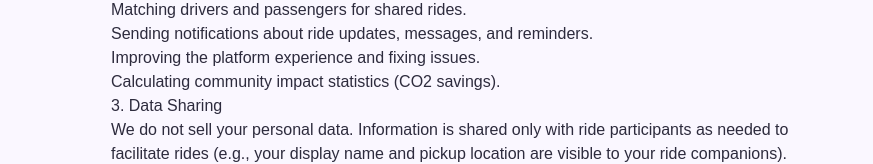
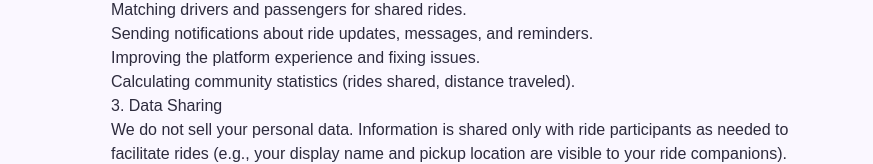
Before and after one commit to festapp-platform/festapp-rideshare, a Next.js app in the folder apps/web/: page /privacy in a window 1280 px wide. Shown: the part 363-527 px from the top of the page, without its empty margins (161-1034 px from the left). Built offline with nearby package versions, Linux system fonts and the light colour scheme; no server answers.

Commit message:
Remove remaining CO2 references from privacy page and store metadata

```diff
--- a/apps/web/app/(public)/privacy/page.tsx
+++ b/apps/web/app/(public)/privacy/page.tsx
@@ -44,7 +44,7 @@ export default function PrivacyPage() {
           Sending notifications about ride updates, messages, and reminders.
         </li>
         <li>Improving the platform experience and fixing issues.</li>
-        <li>Calculating community impact statistics (CO2 savings).</li>
+        <li>Calculating community statistics (rides shared, distance traveled).</li>
       </ul>
 
       <h2>3. Data Sharing</h2>
--- a/apps/web/public/store-metadata.json
+++ b/apps/web/public/store-metadata.json
@@ -2,7 +2,7 @@
   "ios": {
     "name": "spolujizda.online",
     "subtitle": "Free community carpooling",
-    "description": "Find and share rides with people going your way. spolujizda.online connects drivers with empty seats to passengers heading the same direction. Post a ride as a driver or search for one as a passenger — it's completely free.\n\nFeatures:\n- Post and search rides with smart route matching\n- Real-time chat with your ride companions\n- Live location sharing for easy pickup\n- Events with dedicated ride listings\n- Impact dashboard showing your CO2 savings\n- Achievement badges and levels\n- AI assistant for hands-free ride booking\n\nSafe & Trustworthy:\n- Verified profiles with phone and ID checks\n- Ratings and reviews after every ride\n- Driver reliability scores\n- Report and block features\n\nAvailable in Czech, Slovak, and English.",
+    "description": "Find and share rides with people going your way. spolujizda.online connects drivers with empty seats to passengers heading the same direction. Post a ride as a driver or search for one as a passenger — it's completely free.\n\nFeatures:\n- Post and search rides with smart route matching\n- Real-time chat with your ride companions\n- Live location sharing for easy pickup\n- Events with dedicated ride listings\n- Stats dashboard with ride history and achievements\n- Achievement badges and levels\n- AI assistant for hands-free ride booking\n\nSafe & Trustworthy:\n- Verified profiles with phone and ID checks\n- Ratings and reviews after every ride\n- Driver reliability scores\n- Report and block features\n\nAvailable in Czech, Slovak, and English.",
     "keywords": "rideshare,carpooling,spolujizda,ridesharing,festapp,travel,rides,community",
     "category": "Travel",
     "screenshots": [
@@ -18,7 +18,7 @@
   "android": {
     "name": "spolujizda.online",
     "short_description": "Free community carpooling — find and share rides",
-    "full_description": "Find and share rides with people going your way. spolujizda.online connects drivers with empty seats to passengers heading the same direction.\n\nWhether you're commuting to work, heading to a festival, or traveling between cities, spolujizda.online makes it easy to find a ride or offer one.\n\nKey Features:\n★ Smart Search — Find rides near your route with geospatial matching\n★ Post a Ride — Share your journey and split fuel costs\n★ Real-time Chat — Coordinate with passengers and drivers\n★ Live Location — Share your position for easy pickup\n★ Events — Create events and find rides to them\n★ Impact Dashboard — Track your CO2 savings\n★ Badges & Levels — Earn achievements for sharing rides\n★ AI Assistant — Book rides with natural language\n\nSafety Features:\n✓ Phone and ID verification\n✓ Ratings and reviews\n✓ Report and block users\n✓ Driver reliability scores\n\nCompletely free. No commissions. No hidden fees.\n\nAvailable in Czech, Slovak, and English.",
+    "full_description": "Find and share rides with people going your way. spolujizda.online connects drivers with empty seats to passengers heading the same direction.\n\nWhether you're commuting to work, heading to a festival, or traveling between cities, spolujizda.online makes it easy to find a ride or offer one.\n\nKey Features:\n★ Smart Search — Find rides near your route with geospatial matching\n★ Post a Ride — Share your journey and split fuel costs\n★ Real-time Chat — Coordinate with passengers and drivers\n★ Live Location — Share your position for easy pickup\n★ Events — Create events and find rides to them\n★ Stats Dashboard — Track your ride history and achievements\n★ Badges & Levels — Earn achievements for sharing rides\n★ AI Assistant — Book rides with natural language\n\nSafety Features:\n✓ Phone and ID verification\n✓ Ratings and reviews\n✓ Report and block users\n✓ Driver reliability scores\n\nCompletely free. No commissions. No hidden fees.\n\nAvailable in Czech, Slovak, and English.",
     "category": "Maps & Navigation",
     "tags": ["rideshare", "carpooling", "travel", "community", "spolujizda"],
     "privacy_policy": "https://rideshare.festapp.com/privacy",
```
